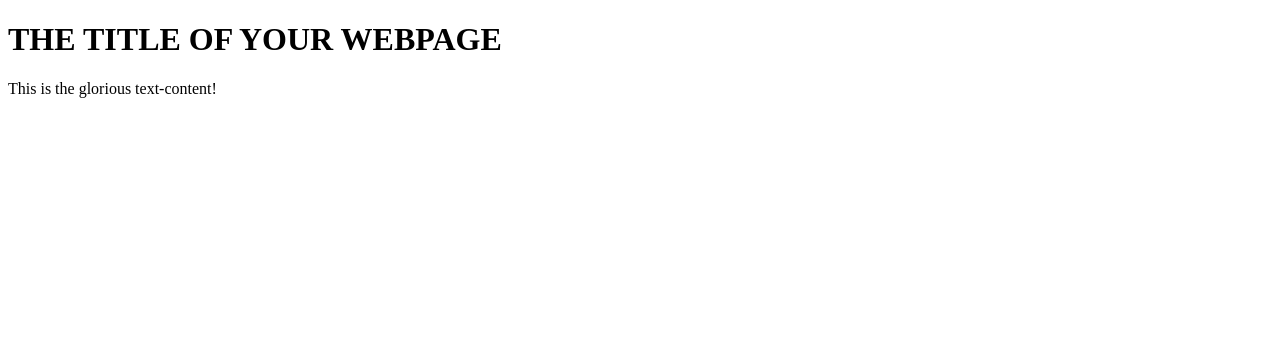
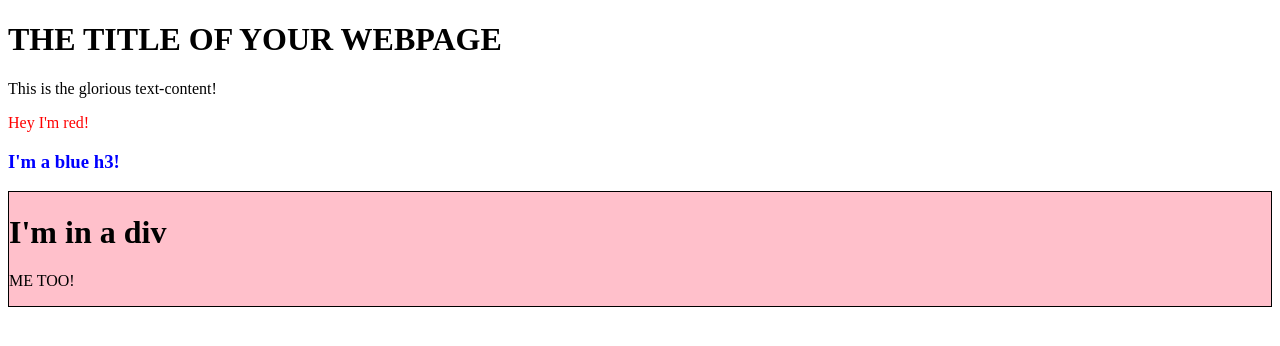
Before and after one commit to nard0g/DOM-Manipulation, a plain HTML site: page index.html in a window 1280 px wide. Drawn offline with Linux system fonts and the light colour scheme.

Commit message:
Initial Setup for DOM Manipulation Exercise

```diff
--- a/script.js
+++ b/script.js
@@ -5,3 +5,32 @@ content.classList.add('content');
 content.textContent = 'This is the glorious text-content!';
 
 container.appendChild(content);
+
+// Add red paragraph to container
+const redParagraph = document.createElement('p');
+redParagraph.textContent = "Hey I'm red!"
+redParagraph.style.color = 'red'
+container.append(redParagraph)
+
+// Add blue h3 to container
+const heading3 = document.createElement('h3')
+heading3.textContent = "I'm a blue h3!"
+heading3.style.color = "blue"
+container.append(heading3)
+
+// Add styled div with multiple elements inside
+const containContainer = document.createElement('div')
+containContainer.style.border = '1px solid black'
+containContainer.style.backgroundColor = 'pink'
+
+
+// h1 inside div
+const heading1 = document.createElement('h1')
+heading1.textContent = "I'm in a div"
+containContainer.append(heading1)
+
+const divP = document.createElement('p')
+divP.textContent = "ME TOO!"
+containContainer.append(divP)
+
+container.append(containContainer)
```
Also changed, not shown: index.html (+1 -0 lines).
